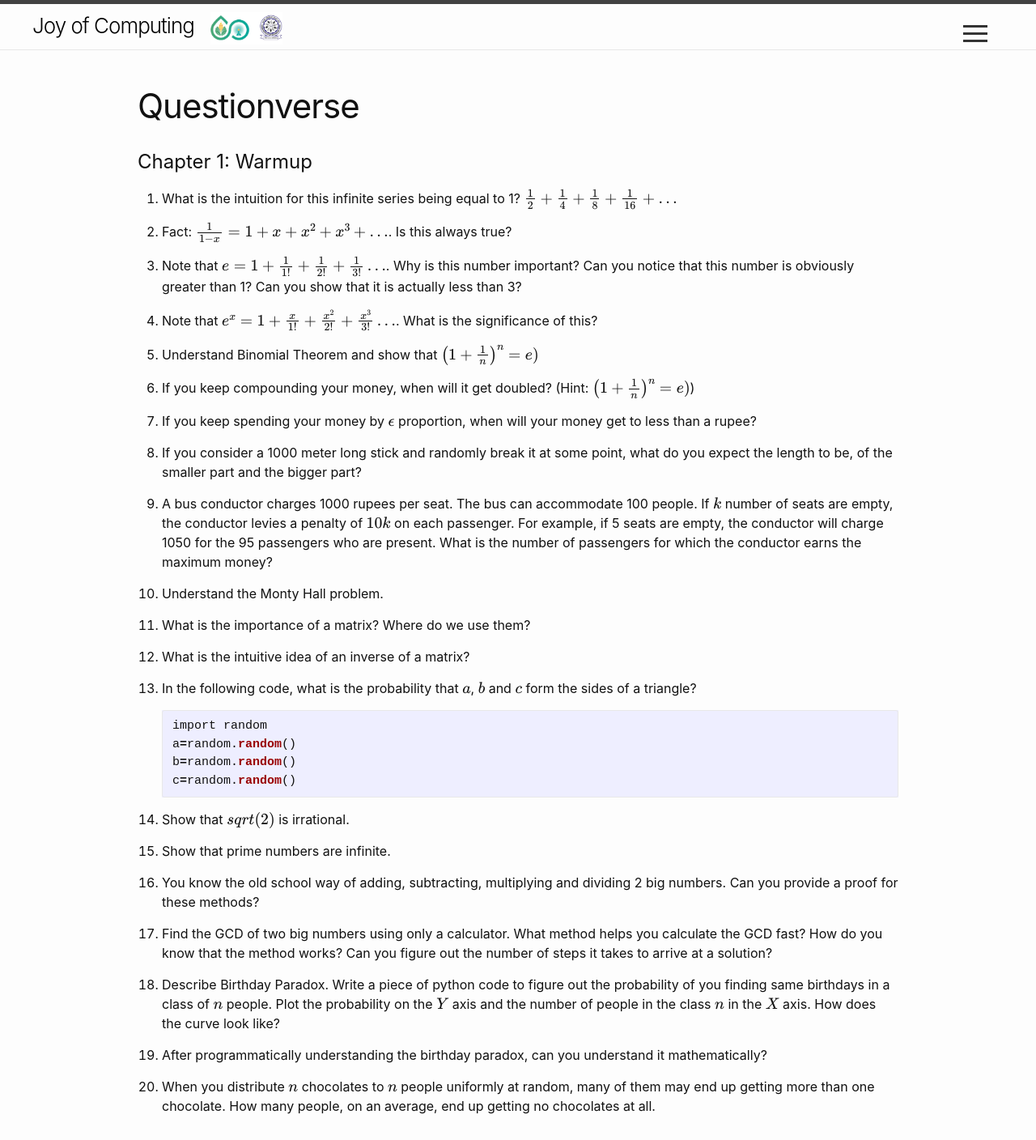
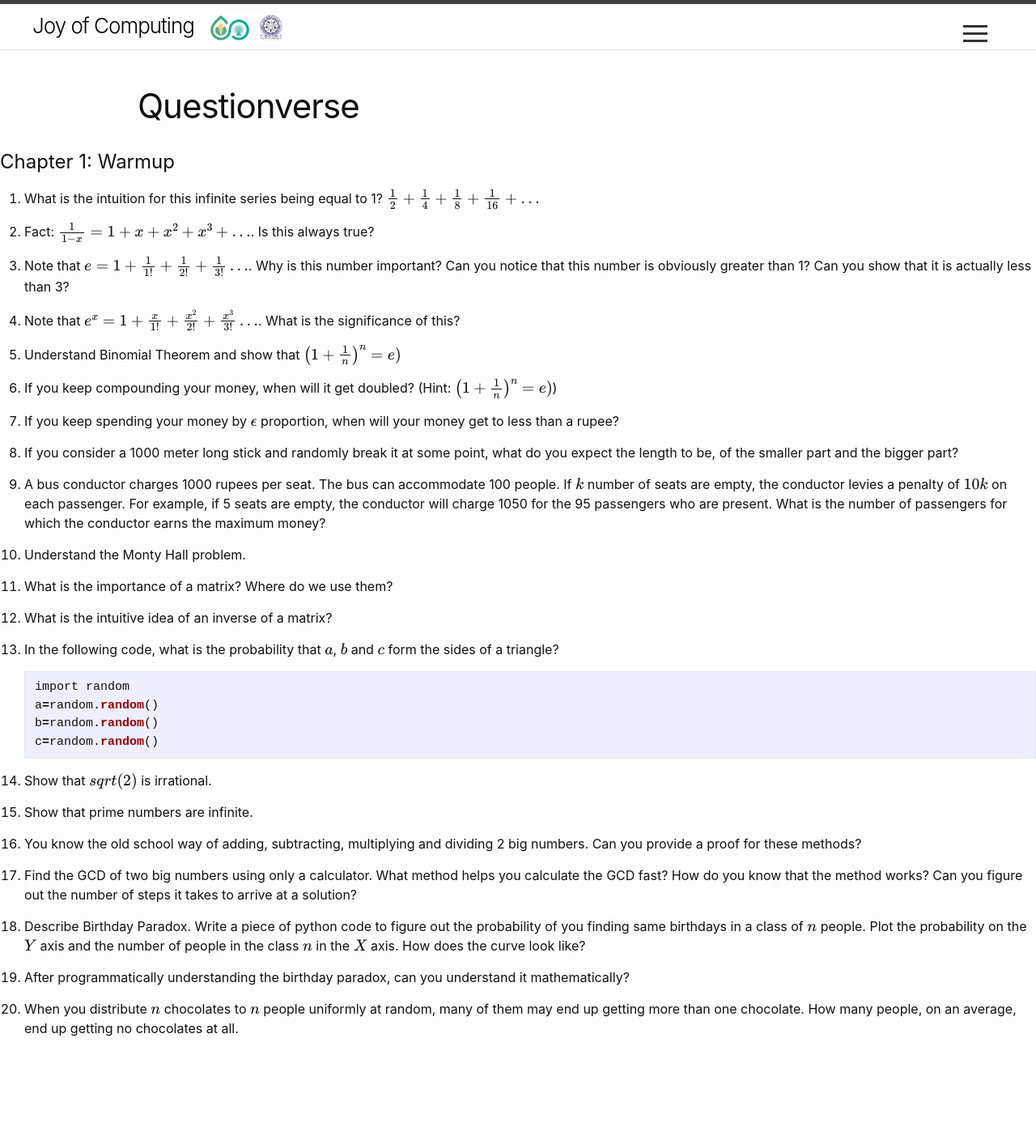
Before and after one commit to sudarshansudarshan/joc, a Jekyll site: the page built from Questions.md, in a window 1280 px wide. Shown: the whole page at 81% size. Built offline with Jekyll 4.4.1, drawn with Linux system fonts in a browser that asks for light colours; formulas are drawn with MathJax 3; after the commit the page ends 1312 px from its top, so only the background shows below that.

Commit message:
Update page.html

```diff
--- a/_layouts/page.html
+++ b/_layouts/page.html
@@ -8,7 +8,7 @@ layout: default
     <h1 class="post-title" >{{ page.title | escape }}</h1>
   </header>
 
-  <div class="post-content" style="padding-left: 170px; padding-right: 170px">
+  <div class="post-content" >
     {{ content }}
   </div>
 
```
